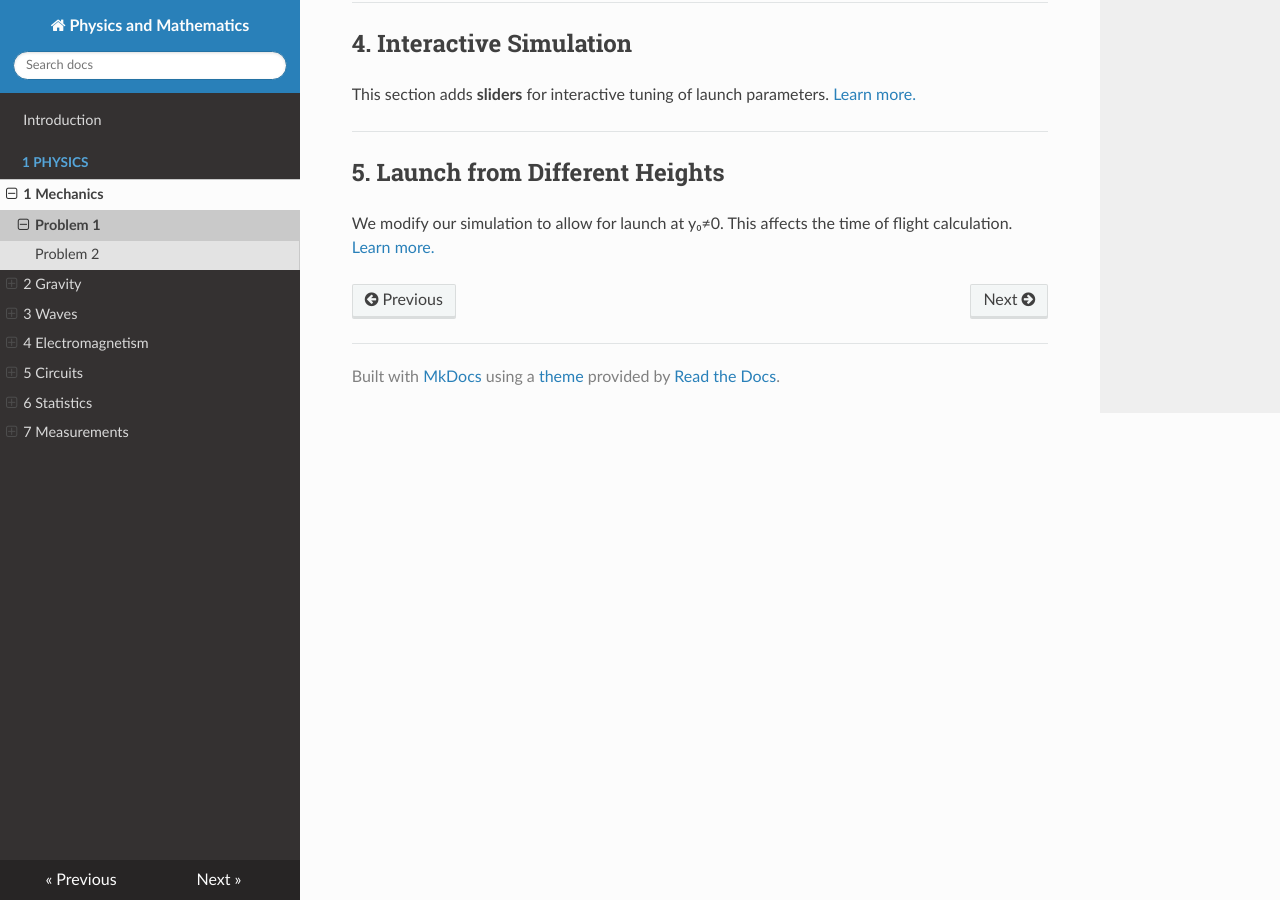
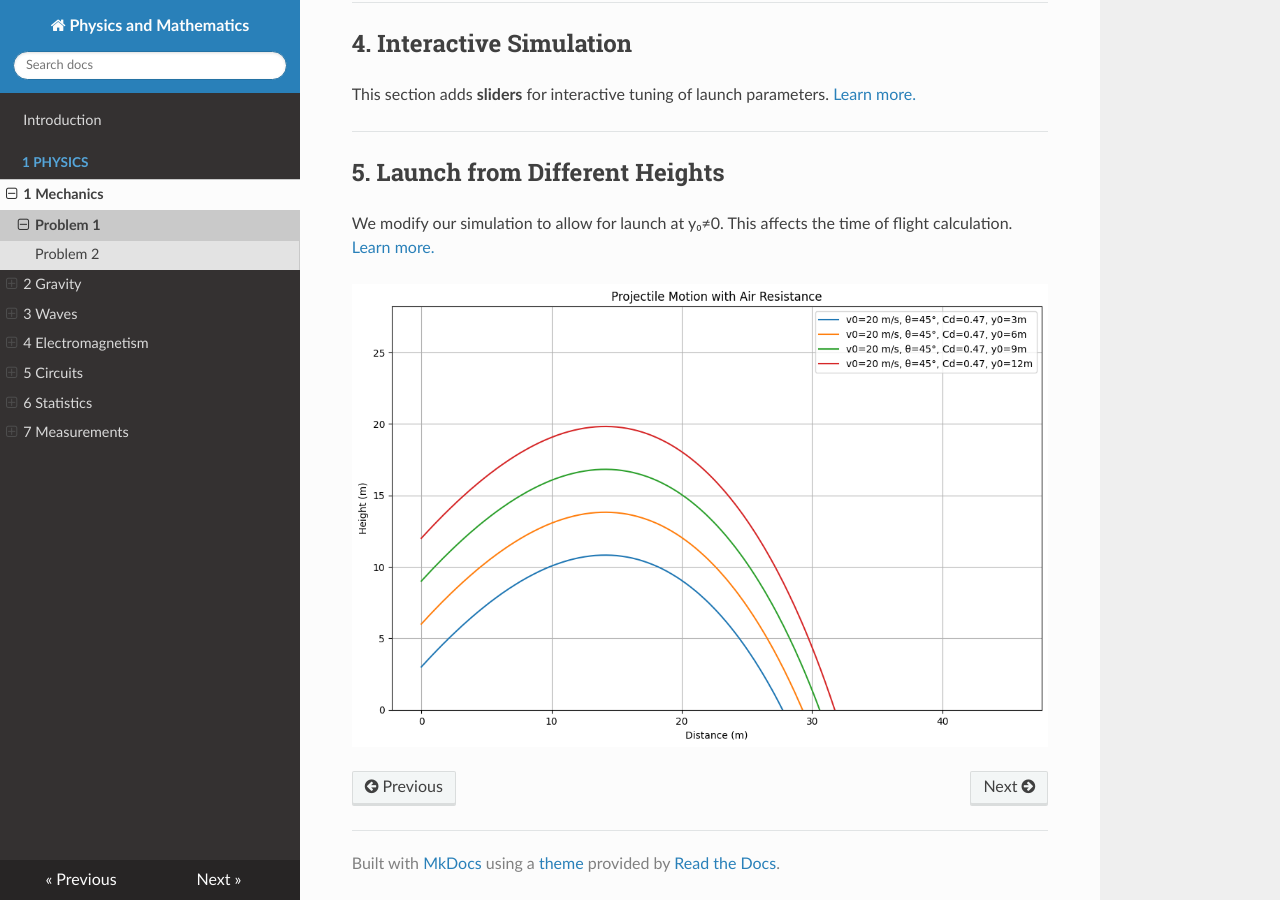
Before and after one commit to madzongwekudzanai/solutions_repo, an MkDocs documentation site: the page built from docs/1 Physics/1 Mechanics/Problem_1.md, in a window 1280 px wide and 900 px high, scrolled down 2605 px. Built offline with MkDocs 1.6.1, drawn with Linux system fonts in a browser that asks for light colours; nearby versions of some CDN libraries.

Commit message:
Different heights

```diff
--- a/docs/1 Physics/1 Mechanics/Problem_1.md
+++ b/docs/1 Physics/1 Mechanics/Problem_1.md
@@ -79,3 +79,5 @@ This section adds **sliders** for interactive tuning of launch parameters. <a hr
 ## **5. Launch from Different Heights**
 
 We modify our simulation to allow for launch at y₀≠0. This affects the time of flight calculation. <a href="https://colab.research.google.com/drive/1puFf49HH7PUNkO4eD5cUrila92r7QgWX#scrollTo=ZBnL01S3HUhj" target="_blank">Learn more.</a>
+
+![different heights](launch_from_different_height.png)
```
Also changed, not shown: docs/1 Physics/1 Mechanics/launch_from_different_height.png.
